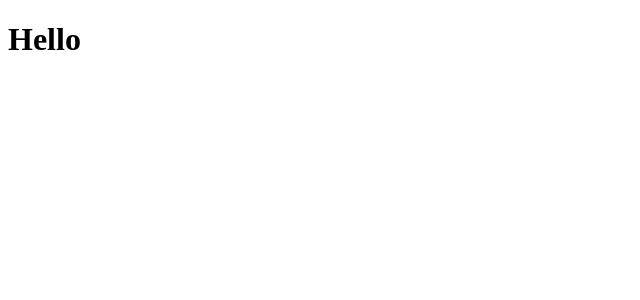
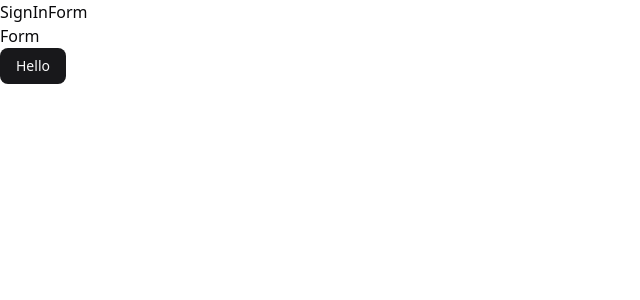
Before and after one commit to bianca-bpas/desafio-tecnico-frontend-vlab, a React (Vite) app: page / in a window 1280 px wide. Shown: the top 300 px of the page, without its empty margins (0-640 px from the left). Built offline with nearby package versions, Linux system fonts and the light colour scheme.

Commit message:
chore: organização da estrutura seguindo o atomic design principle

```diff
--- a/src/App.tsx
+++ /dev/null
@@ -1,7 +0,0 @@
-export default function App() {
-  return (
-    <>
-    <h1>Hello</h1>
-    </>
-  )
-}
--- /dev/null
+++ b/src/components/atoms/ui/button.tsx
@@ -0,0 +1,60 @@
+import * as React from "react"
+import { Slot } from "@radix-ui/react-slot"
+import { cva, type VariantProps } from "class-variance-authority"
+
+import { cn } from "@/lib/utils"
+
+const buttonVariants = cva(
+  "inline-flex items-center justify-center gap-2 whitespace-nowrap rounded-md text-sm font-medium transition-all disabled:pointer-events-none disabled:opacity-50 [&_svg]:pointer-events-none [&_svg:not([class*='size-'])]:size-4 shrink-0 [&_svg]:shrink-0 outline-none focus-visible:border-ring focus-visible:ring-ring/50 focus-visible:ring-[3px] aria-invalid:ring-destructive/20 dark:aria-invalid:ring-destructive/40 aria-invalid:border-destructive",
+  {
+    variants: {
+      variant: {
+        default: "bg-primary text-primary-foreground hover:bg-primary/90",
+        destructive:
+          "bg-destructive text-white hover:bg-destructive/90 focus-visible:ring-destructive/20 dark:focus-visible:ring-destructive/40 dark:bg-destructive/60",
+        outline:
+          "border bg-background shadow-xs hover:bg-accent hover:text-accent-foreground dark:bg-input/30 dark:border-input dark:hover:bg-input/50",
+        secondary:
+          "bg-secondary text-secondary-foreground hover:bg-secondary/80",
+        ghost:
+          "hover:bg-accent hover:text-accent-foreground dark:hover:bg-accent/50",
+        link: "text-primary underline-offset-4 hover:underline",
+      },
+      size: {
+        default: "h-9 px-4 py-2 has-[>svg]:px-3",
+        sm: "h-8 rounded-md gap-1.5 px-3 has-[>svg]:px-2.5",
+        lg: "h-10 rounded-md px-6 has-[>svg]:px-4",
+        icon: "size-9",
+        "icon-sm": "size-8",
+        "icon-lg": "size-10",
+      },
+    },
+    defaultVariants: {
+      variant: "default",
+      size: "default",
+    },
+  }
+)
+
+function Button({
+  className,
+  variant,
+  size,
+  asChild = false,
+  ...props
+}: React.ComponentProps<"button"> &
+  VariantProps<typeof buttonVariants> & {
+    asChild?: boolean
+  }) {
+  const Comp = asChild ? Slot : "button"
+
+  return (
+    <Comp
+      data-slot="button"
+      className={cn(buttonVariants({ variant, size, className }))}
+      {...props}
+    />
+  )
+}
+
+export { Button, buttonVariants }
--- /dev/null
+++ b/src/components/molecules/Form.tsx
@@ -0,0 +1,10 @@
+import { Button } from "../atoms/ui/button"
+
+export default function Form () {
+    return (
+        <>
+            <h1>Form</h1>
+            <Button>Hello</Button>
+        </>
+    )
+}
--- /dev/null
+++ b/src/components/organisms/SignInForm.tsx
@@ -0,0 +1,10 @@
+import Form from "../molecules/Form"
+
+export default function SignInForm () {
+    return (
+        <>
+            <h1>SignInForm</h1>
+            <Form />
+        </>
+    )
+}
--- /dev/null
+++ b/src/components/pages/Login.tsx
@@ -0,0 +1,7 @@
+import AuthTemplate from "../templates/AuthTemplate"
+
+export default function Login () {
+    return (
+        <AuthTemplate />
+    )
+}
--- /dev/null
+++ b/src/components/templates/AuthTemplate.tsx
@@ -0,0 +1,9 @@
+import SignInForm from "../organisms/SignInForm"
+
+export default function AuthTemplate () {
+    return (
+        <>
+            <SignInForm />
+        </>
+    )
+}
--- a/src/main.tsx
+++ b/src/main.tsx
@@ -1,9 +1,10 @@
 import { StrictMode } from 'react'
 import { createRoot } from 'react-dom/client'
-import App from './App.tsx'
+import Login from './components/pages/Login'
+import './index.css'
 
 createRoot(document.getElementById('root')!).render(
   <StrictMode>
-    <App />
+    <Login />
   </StrictMode>,
 )
```
Also changed, not shown: package.json (+5 -2 lines), components.json, src/components/organisms/SignUpForm.tsx (added), 1 other file (tests, documents, lock files or other folders).
